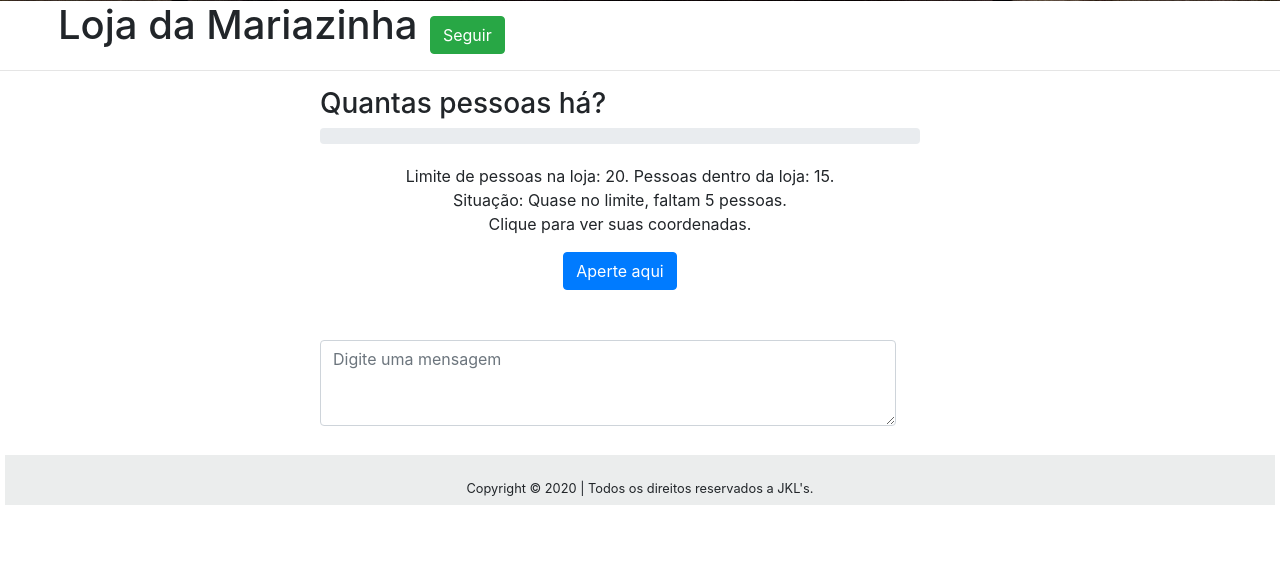
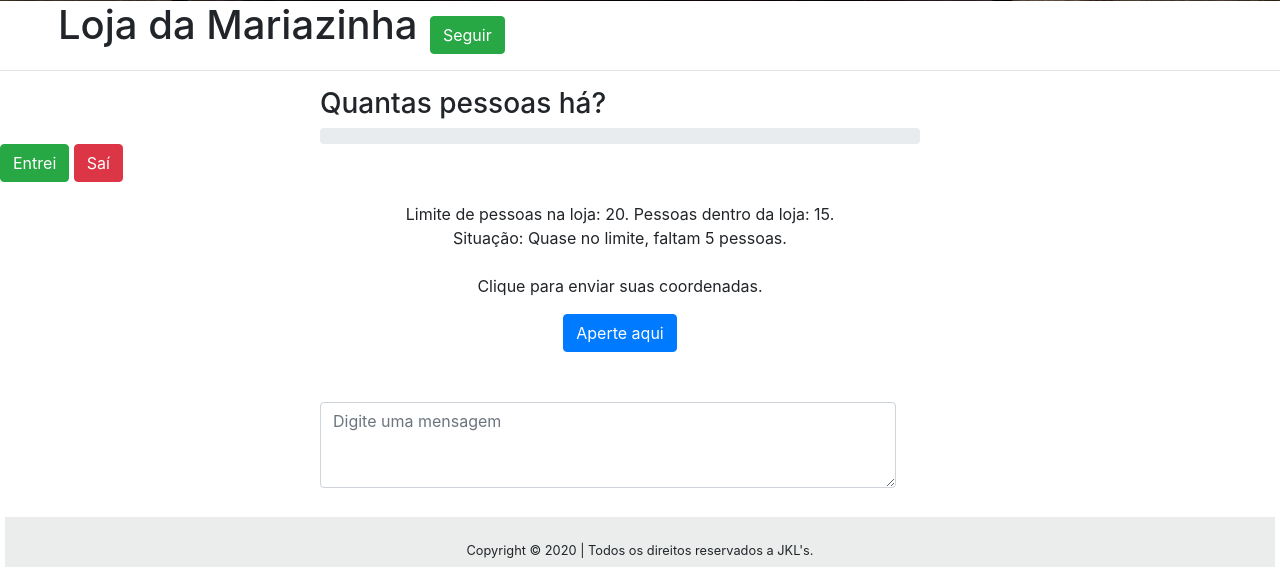
Before and after one commit to Larabsg/Infolot, a Flask app: page /feed in a window 1280 px wide. Shown: the part 925-1497 px from the top of the page. Before the commit the page ends 1430 px from the top, so only its background shows below. Run offline with Flask 2, Linux system fonts and the light colour scheme; some libraries are stand-ins or nearby versions.

Commit message:
Adiciona botões manuais ao feed

```diff
--- a/rede_social/templates/feed.html
+++ b/rede_social/templates/feed.html
@@ -45,11 +45,15 @@
     <div class="progress progresso">
   <div class="progress-bar progress-bar-striped progress-bar-animated" role="progressbar" style="width:{{lotacao}}%" id="lotacao" aria-valuenow="100" aria-valuemin="0" aria-valuemax="100"></div>
 </div>
+<div>
+    <button class="btn btn-success">Entrei</button>
+    <button class="btn btn-danger">Saí</button>
+</div>
     <div class="contador-pessoas">
         Limite de pessoas na loja: 20.
         Pessoas dentro da loja: 15.<br>
         Situação: Quase no limite, faltam 5 pessoas.
-        <p>Clique para ver suas coordenadas.</p>
+        <br><br><p>Clique para enviar suas coordenadas.</p>
 
         <button class="btn btn-primary" onclick="getLocation()">Aperte aqui</button>
 
```
